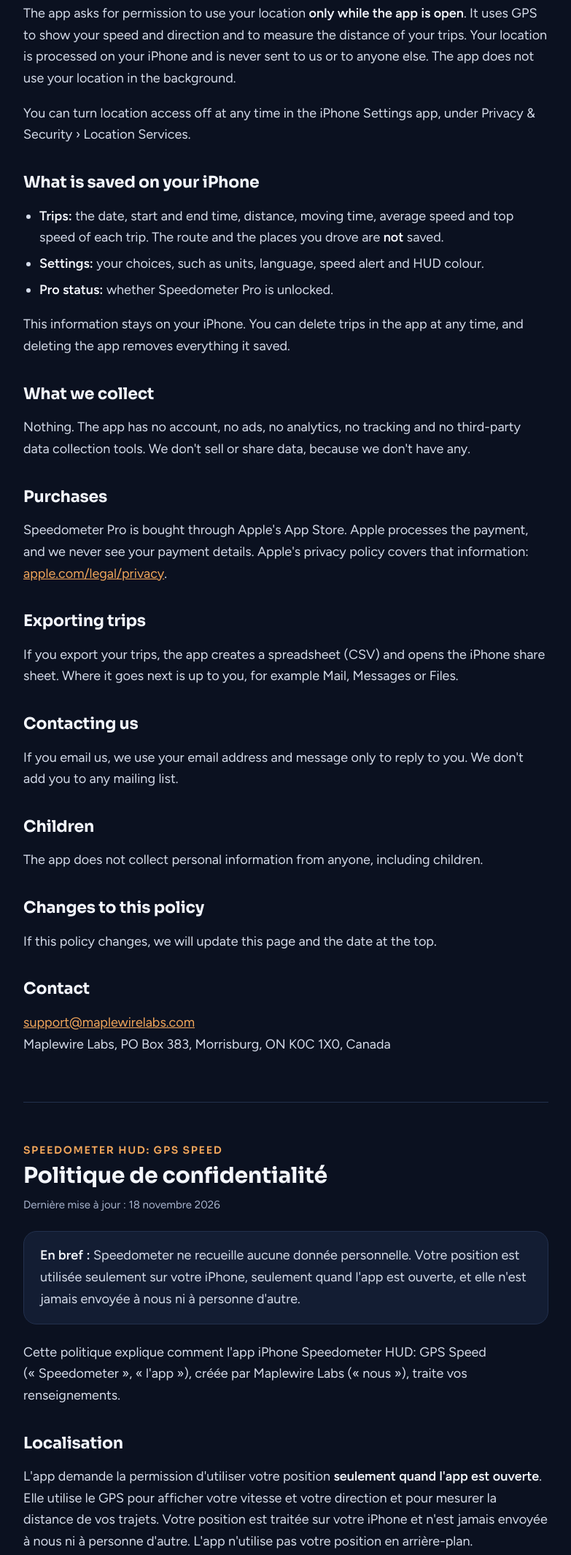
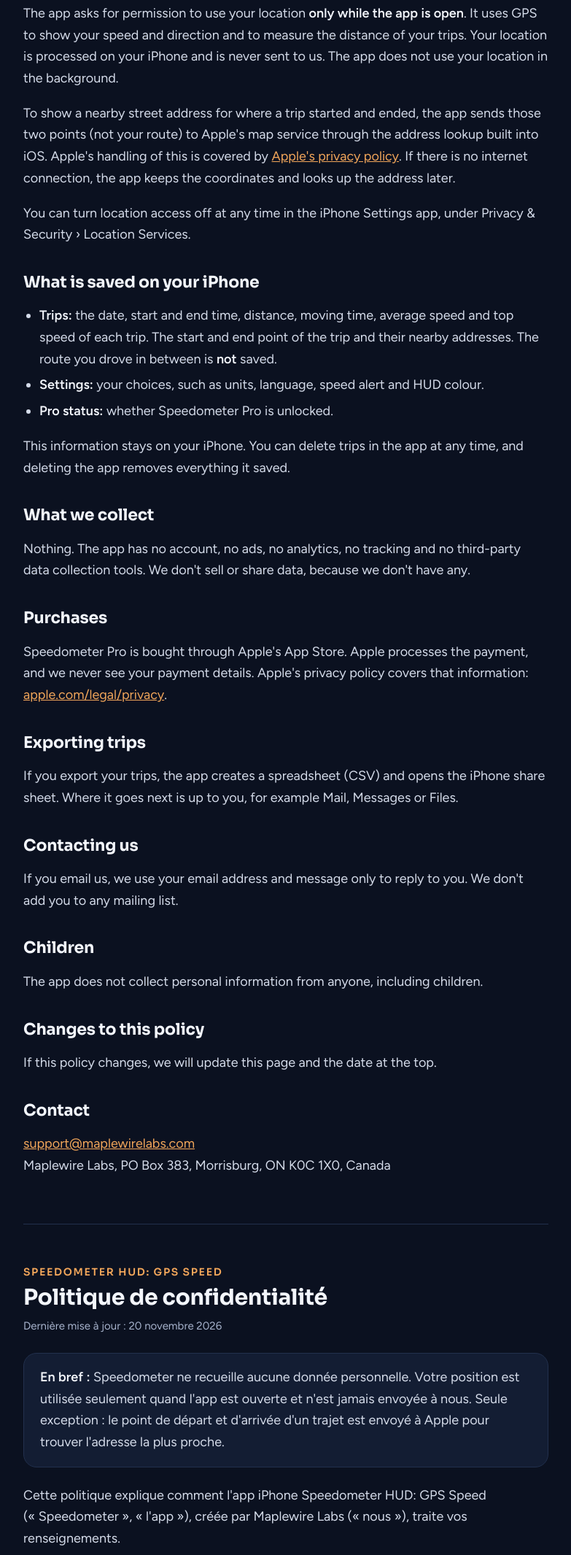
Before and after one commit to maplewirelabs-com/website, a plain HTML site: page speedometer/privacy/index.html in a window 1280 px wide. Shown: the part 638-2769 px from the top of the page at 73% size, without its empty margins (248-1031 px from the left). Drawn offline with Linux system fonts and the light colour scheme.

Commit message:
Speedometer privacy: trip start and end addresses (for 1.1)
Co-Authored-By: Claude Opus 5.5 <noreply@anthropic.com>
Claude-Session: https://claude.ai/code/session_01WpKAAEMCPu8D5fPtfbhnqa

```diff
--- a/speedometer/privacy/index.html
+++ b/speedometer/privacy/index.html
@@ -74,20 +74,21 @@ footer a{color:var(--muted)}
   <main>
     <p class="kicker">Speedometer HUD: GPS Speed</p>
     <h1>Privacy Policy</h1>
-    <p class="updated">Last updated: November 18, 2026</p>
+    <p class="updated">Last updated: November 20, 2026</p>
     <a class="switch" href="#fr" lang="fr">Français</a>
 
-    <div class="box"><p><strong>In short:</strong> Speedometer does not collect any personal data. Your location is used only on your iPhone, only while the app is open, and it is never sent to us or anyone else.</p></div>
+    <div class="box"><p><strong>In short:</strong> Speedometer does not collect any personal data. Your location is used only while the app is open and is never sent to us. The only exception is the start and end point of a trip, which is sent to Apple to look up the nearby address.</p></div>
 
     <p>This policy explains how the Speedometer HUD: GPS Speed app for iPhone ("Speedometer", "the app"), made by Maplewire Labs ("we", "us"), handles your information.</p>
 
     <h2>Location</h2>
-    <p>The app asks for permission to use your location <strong>only while the app is open</strong>. It uses GPS to show your speed and direction and to measure the distance of your trips. Your location is processed on your iPhone and is never sent to us or to anyone else. The app does not use your location in the background.</p>
+    <p>The app asks for permission to use your location <strong>only while the app is open</strong>. It uses GPS to show your speed and direction and to measure the distance of your trips. Your location is processed on your iPhone and is never sent to us. The app does not use your location in the background.</p>
+    <p>To show a nearby street address for where a trip started and ended, the app sends those two points (not your route) to Apple's map service through the address lookup built into iOS. Apple's handling of this is covered by <a href="https://www.apple.com/legal/privacy/">Apple's privacy policy</a>. If there is no internet connection, the app keeps the coordinates and looks up the address later.</p>
     <p>You can turn location access off at any time in the iPhone Settings app, under Privacy &amp; Security › Location Services.</p>
 
     <h2>What is saved on your iPhone</h2>
     <ul>
-      <li><strong>Trips:</strong> the date, start and end time, distance, moving time, average speed and top speed of each trip. The route and the places you drove are <strong>not</strong> saved.</li>
+      <li><strong>Trips:</strong> the date, start and end time, distance, moving time, average speed and top speed of each trip. The start and end point of the trip and their nearby addresses. The route you drove in between is <strong>not</strong> saved.</li>
       <li><strong>Settings:</strong> your choices, such as units, language, speed alert and HUD colour.</li>
       <li><strong>Pro status:</strong> whether Speedometer Pro is unlocked.</li>
     </ul>
@@ -117,19 +118,20 @@ footer a{color:var(--muted)}
     <section id="fr" class="lang" lang="fr">
       <p class="kicker">Speedometer HUD: GPS Speed</p>
       <h2 style="font-size:30px;margin-top:0">Politique de confidentialité</h2>
-      <p class="updated">Dernière mise à jour&nbsp;: 18 novembre 2026</p>
+      <p class="updated">Dernière mise à jour&nbsp;: 20 novembre 2026</p>
 
-      <div class="box"><p><strong>En bref&nbsp;:</strong> Speedometer ne recueille aucune donnée personnelle. Votre position est utilisée seulement sur votre iPhone, seulement quand l'app est ouverte, et elle n'est jamais envoyée à nous ni à personne d'autre.</p></div>
+      <div class="box"><p><strong>En bref&nbsp;:</strong> Speedometer ne recueille aucune donnée personnelle. Votre position est utilisée seulement quand l'app est ouverte et n'est jamais envoyée à nous. Seule exception&nbsp;: le point de départ et d'arrivée d'un trajet est envoyé à Apple pour trouver l'adresse la plus proche.</p></div>
 
       <p>Cette politique explique comment l'app iPhone Speedometer HUD: GPS Speed («&nbsp;Speedometer&nbsp;», «&nbsp;l'app&nbsp;»), créée par Maplewire Labs («&nbsp;nous&nbsp;»), traite vos renseignements.</p>
 
       <h2>Localisation</h2>
-      <p>L'app demande la permission d'utiliser votre position <strong>seulement quand l'app est ouverte</strong>. Elle utilise le GPS pour afficher votre vitesse et votre direction et pour mesurer la distance de vos trajets. Votre position est traitée sur votre iPhone et n'est jamais envoyée à nous ni à personne d'autre. L'app n'utilise pas votre position en arrière-plan.</p>
+      <p>L'app demande la permission d'utiliser votre position <strong>seulement quand l'app est ouverte</strong>. Elle utilise le GPS pour afficher votre vitesse et votre direction et pour mesurer la distance de vos trajets. Votre position est traitée sur votre iPhone et n'est jamais envoyée à nous. L'app n'utilise pas votre position en arrière-plan.</p>
+      <p>Pour afficher l'adresse la plus proche du début et de la fin d'un trajet, l'app envoie ces deux points (pas votre parcours) au service de cartes d'Apple, au moyen de la recherche d'adresses intégrée à iOS. Le traitement par Apple est régi par <a href="https://www.apple.com/ca/fr/legal/privacy/">la politique de confidentialité d'Apple</a>. Sans connexion Internet, l'app garde les coordonnées et cherche l'adresse plus tard.</p>
       <p>Vous pouvez désactiver l'accès à la localisation en tout temps dans l'app Réglages de l'iPhone, sous Confidentialité et sécurité › Service de localisation.</p>
 
       <h2>Ce qui est enregistré sur votre iPhone</h2>
       <ul>
-        <li><strong>Trajets&nbsp;:</strong> la date, l'heure de début et de fin, la distance, le temps en mouvement, la vitesse moyenne et la vitesse maximale de chaque trajet. Le parcours et les endroits où vous êtes passé ne sont <strong>pas</strong> enregistrés.</li>
+        <li><strong>Trajets&nbsp;:</strong> la date, l'heure de début et de fin, la distance, le temps en mouvement, la vitesse moyenne et la vitesse maximale de chaque trajet. Le point de départ et d'arrivée du trajet et leurs adresses les plus proches. Le parcours entre les deux n'est <strong>pas</strong> enregistré.</li>
         <li><strong>Réglages&nbsp;:</strong> vos choix, comme les unités, la langue, l'alerte de vitesse et la couleur du HUD.</li>
         <li><strong>Statut Pro&nbsp;:</strong> si Speedometer Pro est débloqué.</li>
       </ul>
```
